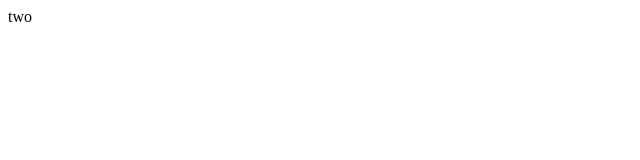
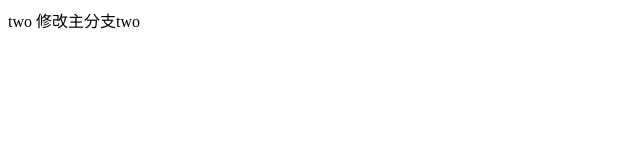
Before and after one commit to sxdzcw/awei, a plain HTML site: page two.html in a window 1280 px wide. Shown: the whole page, without its empty margins (0-640 px from the left). Drawn offline with Linux system fonts and the light colour scheme.

Commit message:
修改了two

```diff
--- a/two.html
+++ b/two.html
@@ -6,5 +6,6 @@
 </head>
 <body>
     two
+    修改主分支two
 </body>
 </html>
```
